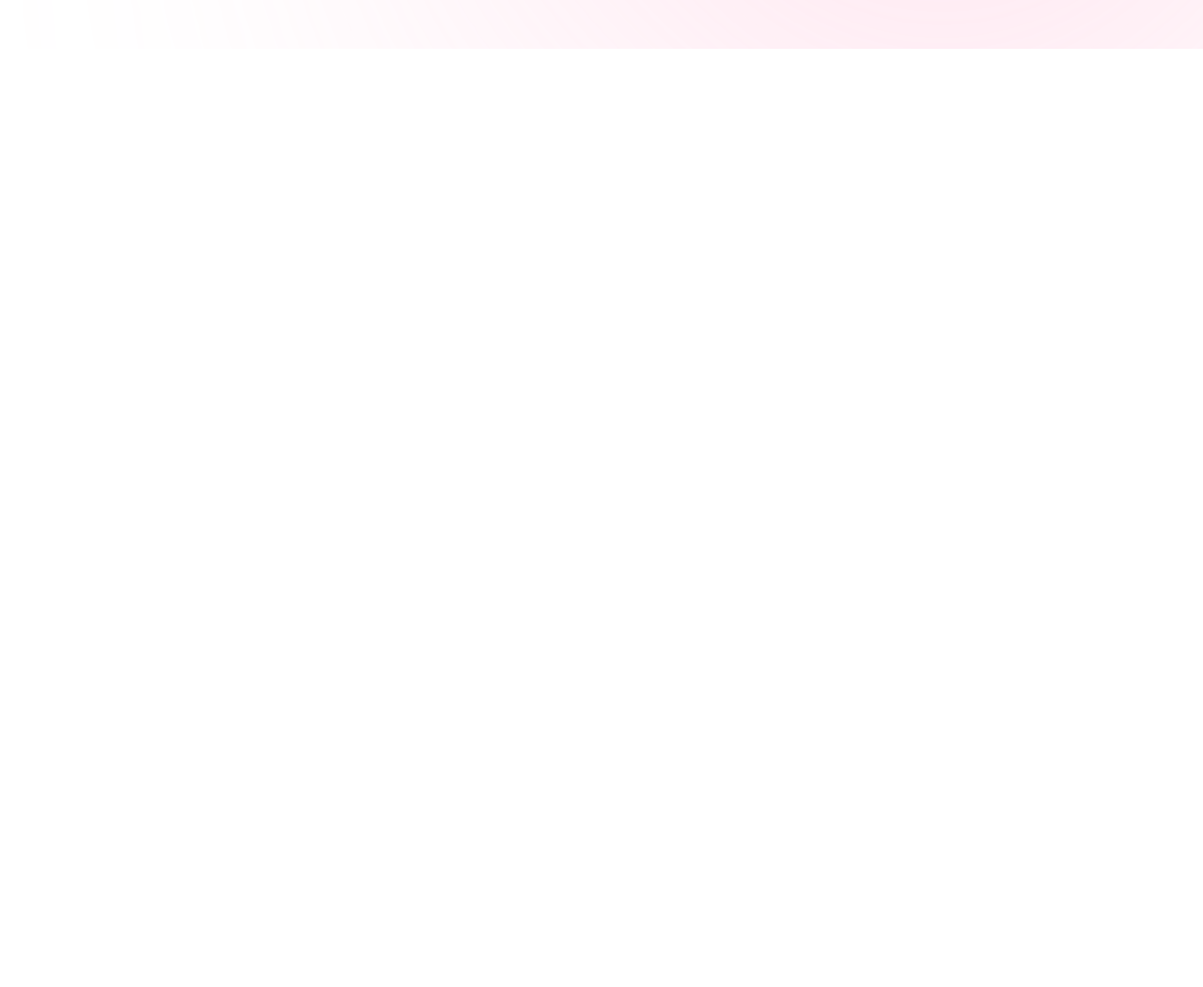
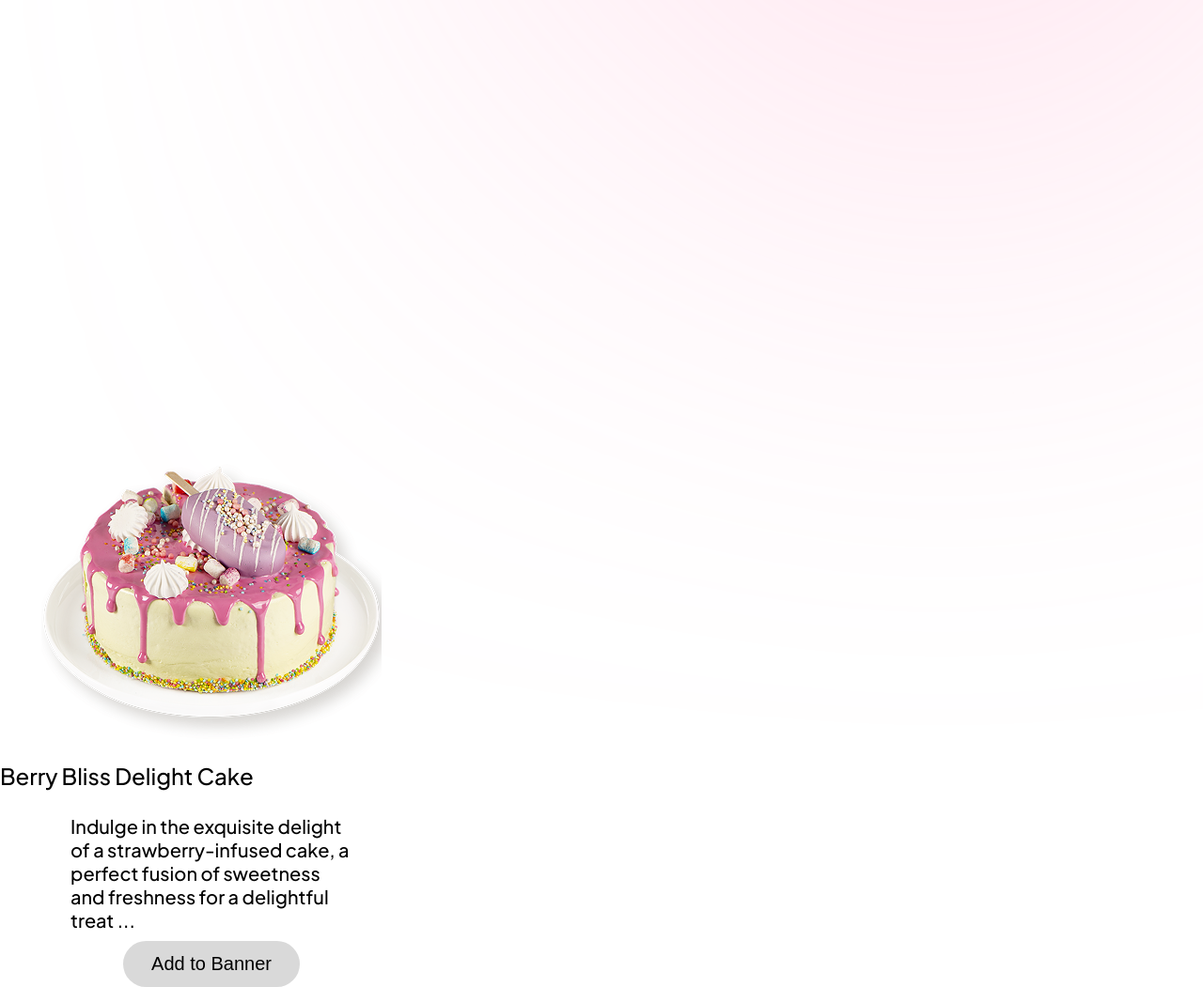
Before and after one commit to watermelonhater/Cake, a website built with Vite: page index.html in a window 1280 px wide. Shown: the part 770-1821 px from the top of the page at 94% size. Before the commit the page ends 822 px from the top, so only its background shows below. Built offline with nearby package versions, Linux system fonts and the light colour scheme; a web font is replaced by a local one.

Commit message:
product-card

```diff
--- a/index.html
+++ b/index.html
@@ -86,6 +86,28 @@
           </div>
         </div>
       </section>
+      <section class="products">
+        <ul class="products__list">
+          <li class="products__item">
+            <article class="product-card">
+              <div class="product-card__image">
+                <img src="/src/images/products/1.png" alt="cake picture">
+              </div>
+              <h3 class="product-card__title">
+                Berry Bliss Delight Cake
+              </h3>
+              <p class="product-card__description">
+                Indulge in the exquisite delight of a strawberry-infused cake, a perfect fusion of sweetness and freshness for a delightful treat ...
+              </p>
+              <div class="product-card__button">
+                <button type="button" class="product-card__btn">
+                Add to Banner
+              </button>
+              </div>
+            </article>
+          </li>
+        </ul>
+      </section>
     </div>
   </main>
   <script type="module" src="/src/main.js"></script>
--- a/src/scss/abstracts/_variables.scss
+++ b/src/scss/abstracts/_variables.scss
@@ -1,10 +1,21 @@
 $font-ptimary: 'Plus Jakarta Sans', sans-serif !default;
 $font-size-base: 18px !default;
 $font-size-large: 31px;
-$font-size-btn: 20px;
+$font-size-medium: 20px;
 $hover-btn-color: #fff;
 $hover-btn-bgc: rgba(255, 0, 101, .75);
 $light-black: #223322 !default;
 $black: #000;
 $font-weight-medium: 500;
 $link-hover-font-weight: 700;
+
+
+// стили для карточек
+
+$font-card-btn: 'ABeeZee', sans-serif;
+$font-weight-card-btn: 400;
+$font-size-btn: 20px;
+$font-size-h3-product-card: 24px;
+$product-card-bgc-color: #D9D9D9;
+$product-card-bgc-color-hover: #000;
+$text-color-hover: #fff;
--- a/src/scss/base/_fonts.scss
+++ b/src/scss/base/_fonts.scss
@@ -1 +1,2 @@
 @import url('https://fonts.googleapis.com/css2?family=Plus+Jakarta+Sans:ital,wght@0,200..800;1,200..800&display=swap');
+@import url('https://fonts.googleapis.com/css2?family=ABeeZee&display=swap');
--- /dev/null
+++ b/src/scss/components/_product-card.scss
@@ -0,0 +1,50 @@
+@use '../abstracts/variables' as *;
+
+.product-card {
+    max-width: 450px;
+
+    &__image {
+        margin-top: 102px;
+        margin-bottom: 22px;
+        display: flex;
+        justify-content: center;
+    }
+
+    &__title {
+        margin-bottom: 26px;
+        font-size: $font-size-h3-product-card;
+        color: $black;
+        font-weight: $font-weight-medium;
+        text-transform: capitalize;
+    }
+
+    &__description {
+        padding-bottom: 10px;
+        max-width: 300px;
+        margin: 0 auto;
+        font-size: $font-size-medium;
+        font-weight: $font-weight-medium;
+        color: $black;
+    }
+
+    &__button {
+        display: flex;
+        justify-content: center;
+    }
+
+    &__btn {
+        font-family: $font-card-btn;
+        font-weight: $font-weight-card-btn;
+        color: $black;
+        font-size: $font-size-medium;
+        border: none;
+        padding: 13px 30px;
+        background-color: $product-card-bgc-color;
+        border-radius: 50px;
+    }
+
+    &__btn:hover {
+        color: $text-color-hover;
+        background-color: $product-card-bgc-color-hover;
+    }
+}
--- a/src/scss/main.scss
+++ b/src/scss/main.scss
@@ -9,5 +9,6 @@
 @use 'base/typography';
 
 @use 'components/button';
+@use 'components/product-card';
 @use 'layout/header';
 @use 'pages/home';
--- a/src/scss/pages/_home.scss
+++ b/src/scss/pages/_home.scss
@@ -1,5 +1,6 @@
 .promo {
     display: flex;
+    margin-bottom: 475px;
 
     &__banner{
         position: relative;
```
Also changed, not shown: src/images/products/1.png (added), src/images/products/2.png (added), src/images/products/3.png (added).
